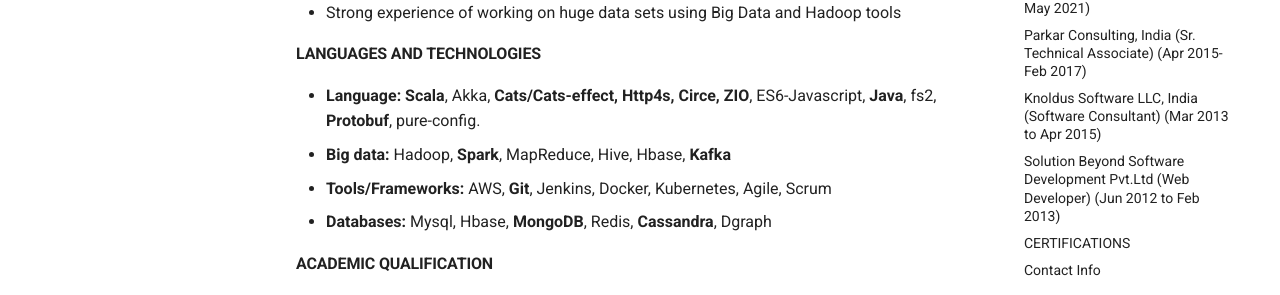
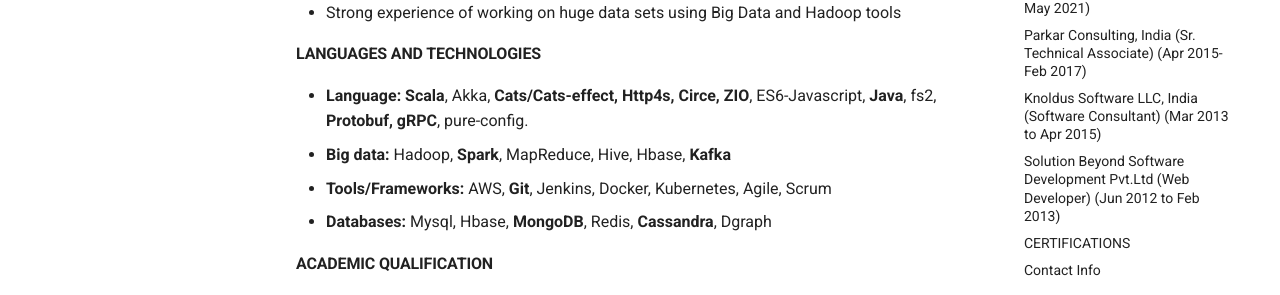
Before and after one commit to abdheshkumar/abdheshkumar.github.io, an MkDocs documentation site: the page built from docs/index.md, in a window 1280 px wide and 900 px high. Shown: the part 404-699 px from the top of the window. Built offline with MkDocs 1.6.1 and Material for MkDocs 9.7.7, drawn with Linux system fonts in a browser that asks for light colours.

Commit message:
Add gRPC

```diff
--- a/docs/index.md
+++ b/docs/index.md
@@ -6,7 +6,7 @@
 - Strong experience of working on huge data sets using Big Data and Hadoop tools
 
 ####LANGUAGES AND TECHNOLOGIES
-- **Language:** **Scala**, Akka, **Cats/Cats-effect, Http4s, Circe, ZIO**, ES6-Javascript, **Java**, fs2, **Protobuf**, pure-config.
+- **Language:** **Scala**, Akka, **Cats/Cats-effect, Http4s, Circe, ZIO**, ES6-Javascript, **Java**, fs2, **Protobuf, gRPC**, pure-config.
 - **Big data:** Hadoop, **Spark**, MapReduce, Hive, Hbase, **Kafka**
 - **Tools/Frameworks:** AWS, **Git**, Jenkins, Docker, Kubernetes, Agile, Scrum
 - **Databases:** Mysql, Hbase, **MongoDB**, Redis, **Cassandra**, Dgraph
```
